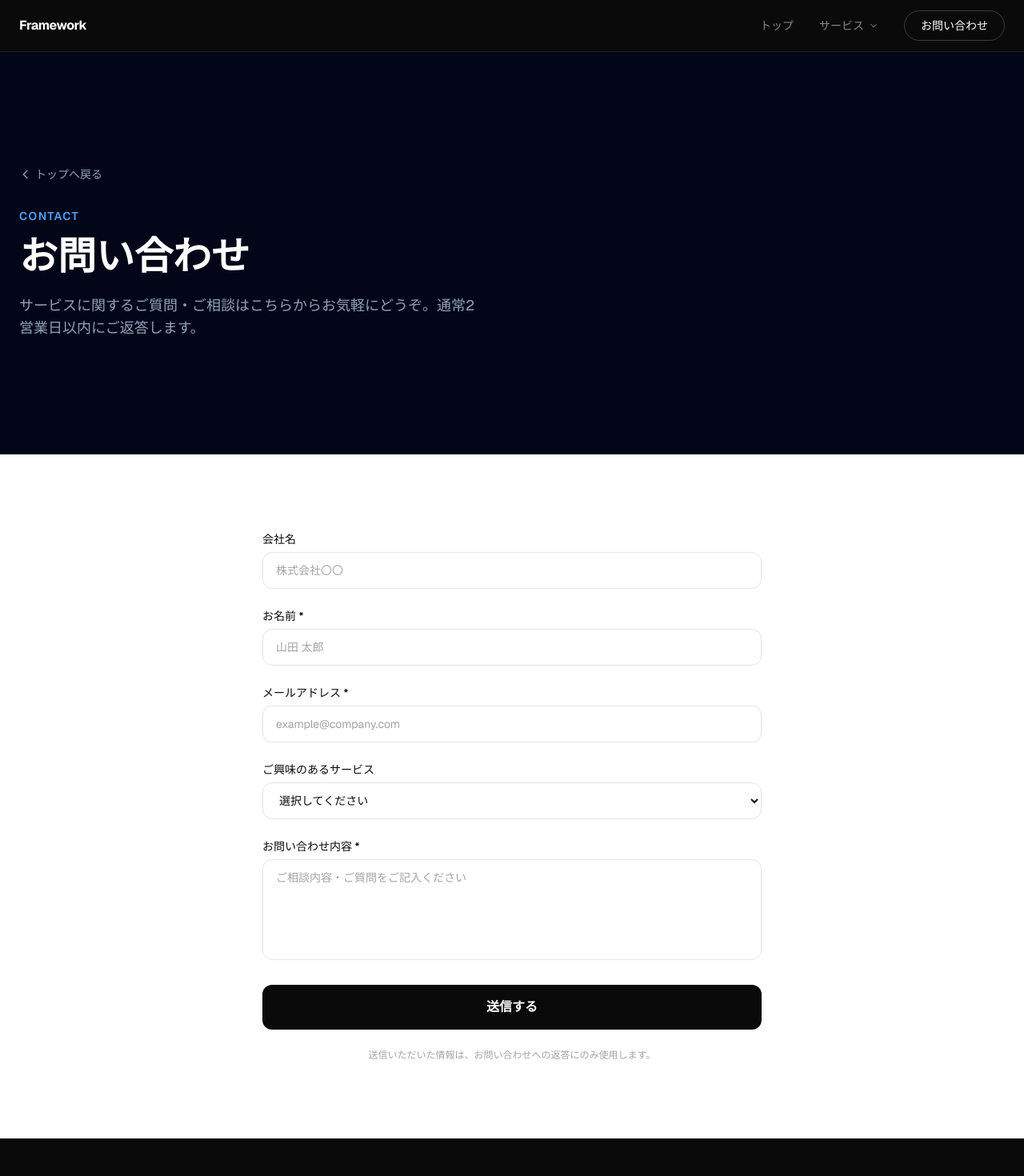
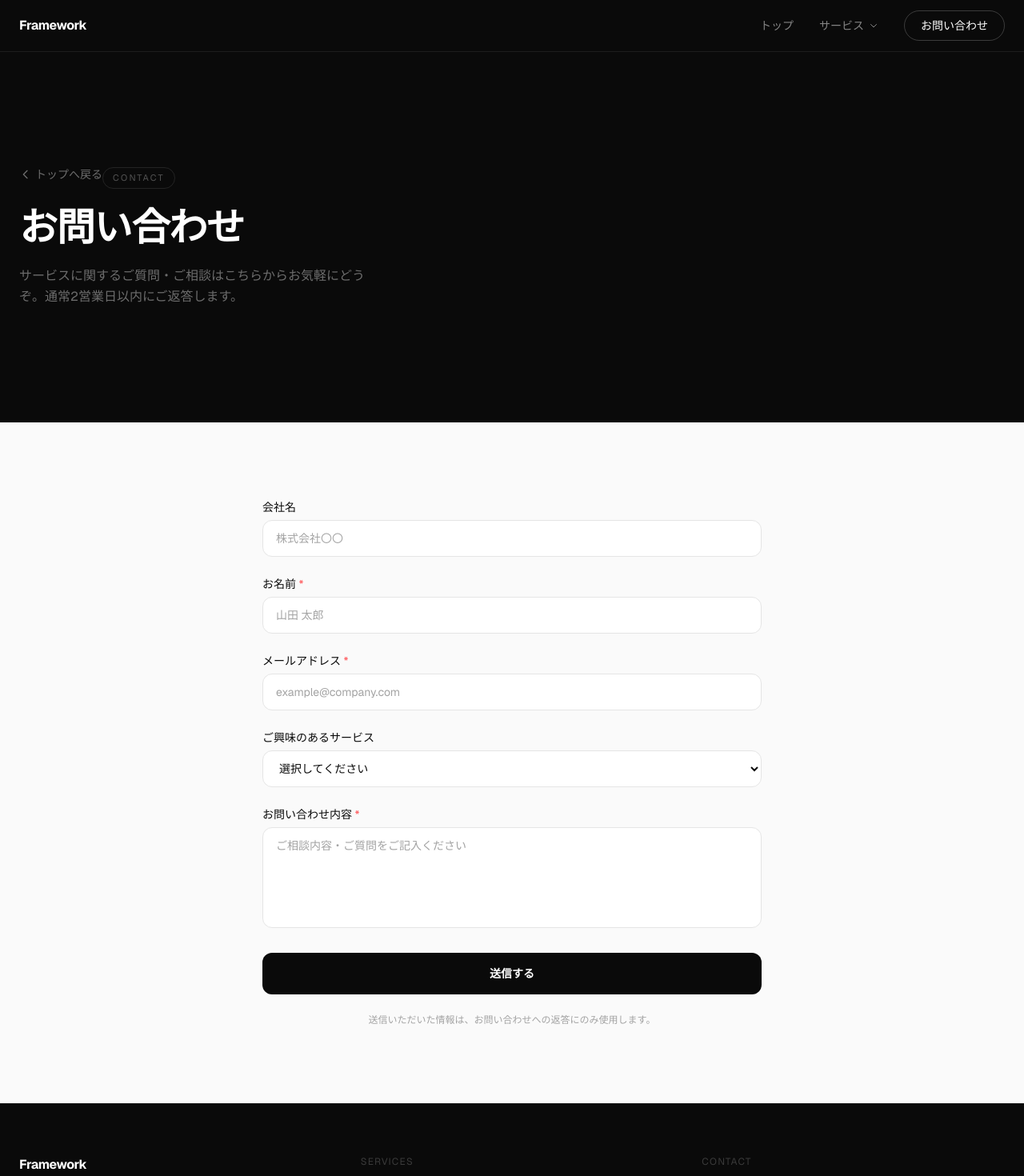
Before and after one commit to frmw-kt/frmw_hp, a Next.js app: page /contact in a window 1280 px wide. Shown: the top 1470 px of the page at 80% size. Built offline with nearby package versions, Linux system fonts and the light colour scheme.

Commit message:
メールフォーム編集

```diff
--- a/package.json
+++ b/package.json
@@ -11,7 +11,8 @@
   "dependencies": {
     "next": "16.2.1",
     "react": "19.2.4",
-    "react-dom": "19.2.4"
+    "react-dom": "19.2.4",
+    "resend": "^6.9.4"
   },
   "devDependencies": {
     "@tailwindcss/postcss": "^4",
--- /dev/null
+++ b/src/app/api/contact/route.ts
@@ -0,0 +1,63 @@
+import { NextRequest, NextResponse } from "next/server";
+import { Resend } from "resend";
+
+const SERVICE_LABELS: Record<string, string> = {
+  consulting: "マーケティングコンサルティング",
+  operations: "運用代行",
+  production: "制作",
+  school: "スクール",
+  other: "その他・未定",
+};
+
+export async function POST(req: NextRequest) {
+  const { company, name, email, service, message } = await req.json();
+
+  const serviceLabel = SERVICE_LABELS[service] || "未選択";
+
+  const html = `
+    <div style="font-family:sans-serif;max-width:560px;margin:0 auto;color:#0a0a0a">
+      <h2 style="font-size:20px;margin-bottom:24px;border-bottom:1px solid #e5e5e5;padding-bottom:12px">
+        新しいお問い合わせが届きました
+      </h2>
+      <table style="width:100%;border-collapse:collapse;font-size:14px">
+        <tr>
+          <td style="padding:10px 0;color:#737373;width:140px;vertical-align:top">会社名</td>
+          <td style="padding:10px 0">${company || "未記入"}</td>
+        </tr>
+        <tr style="border-top:1px solid #f0f0f0">
+          <td style="padding:10px 0;color:#737373;vertical-align:top">お名前</td>
+          <td style="padding:10px 0">${name}</td>
+        </tr>
+        <tr style="border-top:1px solid #f0f0f0">
+          <td style="padding:10px 0;color:#737373;vertical-align:top">メールアドレス</td>
+          <td style="padding:10px 0"><a href="mailto:${email}" style="color:#0a0a0a">${email}</a></td>
+        </tr>
+        <tr style="border-top:1px solid #f0f0f0">
+          <td style="padding:10px 0;color:#737373;vertical-align:top">ご興味のあるサービス</td>
+          <td style="padding:10px 0">${serviceLabel}</td>
+        </tr>
+        <tr style="border-top:1px solid #f0f0f0">
+          <td style="padding:10px 0;color:#737373;vertical-align:top">お問い合わせ内容</td>
+          <td style="padding:10px 0;white-space:pre-wrap">${message}</td>
+        </tr>
+      </table>
+    </div>
+  `;
+
+  const resend = new Resend(process.env.RESEND_API_KEY);
+
+  try {
+    await resend.emails.send({
+      from: "Framework <onboarding@resend.dev>",
+      to: "frmw.main@gmail.com",
+      replyTo: email,
+      subject: `【お問い合わせ】${name}様（${serviceLabel}）`,
+      html,
+    });
+
+    return NextResponse.json({ ok: true });
+  } catch (err) {
+    console.error("Email send error:", err);
+    return NextResponse.json({ ok: false, error: "送信に失敗しました" }, { status: 500 });
+  }
+}
--- a/src/app/contact/page.tsx
+++ b/src/app/contact/page.tsx
@@ -5,6 +5,8 @@ import Link from "next/link";
 
 export default function ContactPage() {
   const [submitted, setSubmitted] = useState(false);
+  const [sending, setSending] = useState(false);
+  const [error, setError] = useState("");
   const [form, setForm] = useState({
     company: "",
     name: "",
@@ -13,51 +15,67 @@ export default function ContactPage() {
     message: "",
   });
 
-  const handleSubmit = (e: React.FormEvent) => {
+  const handleSubmit = async (e: React.FormEvent) => {
     e.preventDefault();
-    // TODO: フォーム送信処理を実装
-    setSubmitted(true);
+    setSending(true);
+    setError("");
+
+    try {
+      const res = await fetch("/api/contact", {
+        method: "POST",
+        headers: { "Content-Type": "application/json" },
+        body: JSON.stringify(form),
+      });
+      if (!res.ok) throw new Error();
+      setSubmitted(true);
+    } catch {
+      setError("送信に失敗しました。時間をおいて再度お試しください。");
+    } finally {
+      setSending(false);
+    }
   };
 
   return (
     <>
-      <section className="bg-slate-950 text-white py-24 md:py-36">
+      <section className="bg-[#0a0a0a] text-white py-24 md:py-36">
         <div className="max-w-7xl mx-auto px-6">
-          <Link href="/" className="inline-flex items-center text-slate-400 text-sm hover:text-white transition-colors mb-8">
+          <Link href="/" className="inline-flex items-center text-white/40 text-sm hover:text-white transition-colors mb-8">
             <svg className="w-4 h-4 mr-1" fill="none" viewBox="0 0 24 24" stroke="currentColor">
               <path strokeLinecap="round" strokeLinejoin="round" strokeWidth={2} d="M15 19l-7-7 7-7" />
             </svg>
             トップへ戻る
           </Link>
-          <p className="text-blue-400 text-sm font-semibold tracking-widest uppercase mb-4">Contact</p>
-          <h1 className="text-4xl md:text-5xl font-bold mb-6">お問い合わせ</h1>
-          <p className="text-slate-400 text-lg max-w-xl">
+          <span className="inline-flex items-center border border-white/10 rounded-full px-3 py-1 text-[11px] text-white/30 uppercase tracking-[0.2em] mb-6">
+            Contact
+          </span>
+          <h1 className="text-4xl md:text-5xl font-bold tracking-tight mb-6">お問い合わせ</h1>
+          <p className="text-white/40 text-base max-w-md leading-relaxed">
             サービスに関するご質問・ご相談はこちらからお気軽にどうぞ。通常2営業日以内にご返答します。
           </p>
         </div>
       </section>
 
-      <section className="py-24 bg-white">
+      <section className="py-24 bg-[#fafafa]">
         <div className="max-w-2xl mx-auto px-6">
           {submitted ? (
             <div className="text-center py-16">
-              <div className="w-16 h-16 bg-blue-100 rounded-full flex items-center justify-center mx-auto mb-6">
-                <svg className="w-8 h-8 text-blue-600" fill="none" viewBox="0 0 24 24" stroke="currentColor">
-                  <path strokeLinecap="round" strokeLinejoin="round" strokeWidth={2} d="M5 13l4 4L19 7" />
+              <div className="w-16 h-16 border border-[#e5e5e5] rounded-full flex items-center justify-center mx-auto mb-6">
+                <svg className="w-7 h-7 text-[#0a0a0a]" fill="none" viewBox="0 0 24 24" stroke="currentColor">
+                  <path strokeLinecap="round" strokeLinejoin="round" strokeWidth={1.5} d="M5 13l4 4L19 7" />
                 </svg>
               </div>
-              <h2 className="text-2xl font-bold text-slate-900 mb-3">送信完了しました</h2>
-              <p className="text-slate-500 mb-8">お問い合わせいただきありがとうございます。<br />2営業日以内にご連絡いたします。</p>
-              <Link href="/" className="inline-block bg-blue-600 text-white px-8 py-3 rounded-full font-semibold hover:bg-blue-700 transition-colors">
+              <h2 className="text-2xl font-bold text-[#0a0a0a] mb-3">送信完了しました</h2>
+              <p className="text-[#737373] mb-8 leading-relaxed">
+                お問い合わせいただきありがとうございます。<br />2営業日以内にご連絡いたします。
+              </p>
+              <Link href="/" className="inline-flex items-center gap-2 text-sm text-white bg-[#0a0a0a] px-7 py-3.5 rounded-full hover:bg-[#1a1a1a] transition-colors">
                 トップへ戻る
               </Link>
             </div>
           ) : (
             <form onSubmit={handleSubmit} className="space-y-6">
               <div>
-                <label className="block text-sm font-medium text-[#0a0a0a] mb-1.5">
-                  会社名
-                </label>
+                <label className="block text-sm font-medium text-[#0a0a0a] mb-1.5">会社名</label>
                 <input
                   type="text"
                   value={form.company}
@@ -68,7 +86,7 @@ export default function ContactPage() {
               </div>
               <div>
                 <label className="block text-sm font-medium text-[#0a0a0a] mb-1.5">
-                  お名前 <span className="text-[#0a0a0a]">*</span>
+                  お名前 <span className="text-red-400">*</span>
                 </label>
                 <input
                   type="text"
@@ -81,7 +99,7 @@ export default function ContactPage() {
               </div>
               <div>
                 <label className="block text-sm font-medium text-[#0a0a0a] mb-1.5">
-                  メールアドレス <span className="text-[#0a0a0a]">*</span>
+                  メールアドレス <span className="text-red-400">*</span>
                 </label>
                 <input
                   type="email"
@@ -93,9 +111,7 @@ export default function ContactPage() {
                 />
               </div>
               <div>
-                <label className="block text-sm font-medium text-[#0a0a0a] mb-1.5">
-                  ご興味のあるサービス
-                </label>
+                <label className="block text-sm font-medium text-[#0a0a0a] mb-1.5">ご興味のあるサービス</label>
                 <select
                   value={form.service}
                   onChange={(e) => setForm({ ...form, service: e.target.value })}
@@ -111,7 +127,7 @@ export default function ContactPage() {
               </div>
               <div>
                 <label className="block text-sm font-medium text-[#0a0a0a] mb-1.5">
-                  お問い合わせ内容 <span className="text-[#0a0a0a]">*</span>
+                  お問い合わせ内容 <span className="text-red-400">*</span>
                 </label>
                 <textarea
                   required
@@ -122,11 +138,17 @@ export default function ContactPage() {
                   className="w-full border border-[#e5e5e5] rounded-xl px-4 py-3 text-sm text-[#0a0a0a] placeholder-[#a3a3a3] focus:outline-none focus:ring-1 focus:ring-[#0a0a0a] focus:border-[#0a0a0a] bg-white transition-colors resize-none"
                 />
               </div>
+
+              {error && (
+                <p className="text-sm text-red-500 text-center">{error}</p>
+              )}
+
               <button
                 type="submit"
-                className="w-full bg-[#0a0a0a] text-white py-4 rounded-xl font-semibold hover:bg-[#1a1a1a] transition-colors text-base"
+                disabled={sending}
+                className="w-full bg-[#0a0a0a] text-white py-4 rounded-xl font-semibold hover:bg-[#1a1a1a] transition-colors text-sm disabled:opacity-50 disabled:cursor-not-allowed"
               >
-                送信する
+                {sending ? "送信中..." : "送信する"}
               </button>
               <p className="text-xs text-[#a3a3a3] text-center">
                 送信いただいた情報は、お問い合わせへの返答にのみ使用します。
--- a/src/app/page.tsx
+++ b/src/app/page.tsx
@@ -278,8 +278,8 @@ export default function HomePage() {
               Contact
             </span>
             <h2 className="text-4xl md:text-6xl font-bold text-white leading-tight tracking-tight mb-8">
-              まずは、<br />
-              <span className="text-white/30">お気軽にご相談ください。</span>
+              まずは<br />
+              <span className="text-white/30">お気軽にご相談ください</span>
             </h2>
             <p className="text-white/35 text-base mb-12 max-w-md mx-auto leading-relaxed">
               貴社の現状と課題をお聞きし、最適なサービスをご提案します。初回相談は無料です。
```
Also changed, not shown: 1 other file (tests, documents, lock files or other folders).
